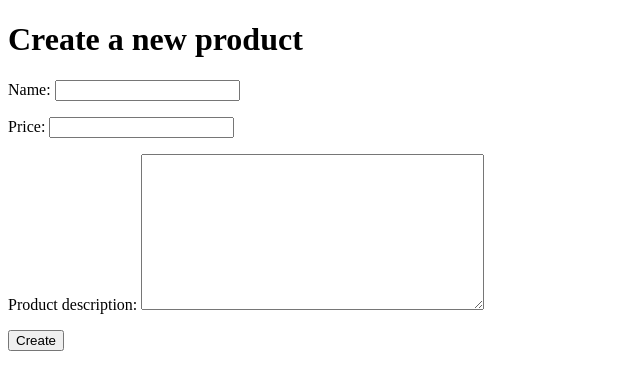
After one commit to Konstantinhik1/site10, a Django app: page /shop/products/create/ in a window 1280 px wide. The commit adds this page. Shown: the top 390 px of the page, without its empty margins (0-640 px from the left). Run offline with Django 5.2, Linux system fonts and the light colour scheme.

Commit message:
form validation

```diff
--- a/mysite/mysite/urls.py
+++ b/mysite/mysite/urls.py
@@ -20,5 +20,5 @@ from django.urls import path, include
 urlpatterns = [
     path('admin/', admin.site.urls),
     path('shop/', include('shopapp.urls')),
-    path('req/', include('requestdataapp.urls')),
+     path('req/', include('requestdataapp.urls')),
 ]
--- a/mysite/requestdataapp/forms.py
+++ b/mysite/requestdataapp/forms.py
@@ -1,6 +1,6 @@
 from django import forms
 
 class UserBioForm(forms.Form):
-    name = forms.CharField()
-    age =forms.IntegerField(label="Your age")
+    name = forms.CharField(max_length=100)
+    age =forms.IntegerField(label="Your age", min_value=1, max_value=120)
     bio = forms.CharField(label="Biography", widget=forms.Textarea)
--- /dev/null
+++ b/mysite/shopapp/forms.py
@@ -0,0 +1,6 @@
+from django import forms
+
+class ProductForm(forms.Form):
+    name = forms.CharField(max_length=100)
+    price = forms.DecimalField(min_value=1, max_value=1000000)
+    description =forms.CharField(label=" Product description", widget=forms.Textarea)
--- a/mysite/shopapp/templates/shopapp/base.html
+++ b/mysite/shopapp/templates/shopapp/base.html
@@ -13,13 +13,13 @@
     Base body
 {% endblock %}
 
-<div>
-   {% now 'H:i' %}
-</div>
-<div>
+<!--<div>-->
+<!--   {% now 'H:i' %}-->
+<!--</div>-->
+<!--<div>-->
 
-   {% now 'l' as current_weekday %}
-  Today is {{ current_weekday }}
-</div>
+<!--   {% now 'l' as current_weekday %}-->
+<!--  Today is {{ current_weekday }}-->
+<!--</div>-->
 </body>
 </html>
--- /dev/null
+++ b/mysite/shopapp/templates/shopapp/create-product.html
@@ -0,0 +1,20 @@
+{% extends 'shopapp/base.html' %}
+
+{% block title %}
+  Create product
+{% endblock %}
+
+{% block body %}
+    <h1>Create a new product</h1>
+    <div>
+      <form method="post">
+         {% csrf_token %}
+
+          {{form.as_p}}
+
+          <button type="submit">
+              Create
+          </button>
+      </form>
+    </div>
+{% endblock %}
--- a/mysite/shopapp/urls.py
+++ b/mysite/shopapp/urls.py
@@ -1,5 +1,5 @@
 from django.urls import path
-from .views import shop_index, groups_list, products_list, orders_list
+from .views import shop_index, groups_list, products_list, orders_list, create_product
 
 app_name = "shopapp"
 
@@ -7,5 +7,6 @@ urlpatterns = [
     path("", shop_index, name="index"),
     path("groups/", groups_list, name="groups_list"),
     path("products/", products_list, name="products_list"),
+    path("products/create/", create_product, name="product_create"),
     path("orders/", orders_list, name="orders_list"),
 ]
--- a/mysite/shopapp/views.py
+++ b/mysite/shopapp/views.py
@@ -2,6 +2,10 @@ from timeit import default_timer
 from django.contrib.auth.models import Group
 from django.http import HttpResponse, HttpRequest
 from django.shortcuts import render
+from django.http import HttpRequest, HttpResponse
+from django.shortcuts import render
+from .forms import ProductForm
+from .forms import ProductForm
 from .models import Product, Order
 
 def shop_index(request: HttpRequest):
@@ -28,6 +32,17 @@ def products_list(request: HttpRequest):
     }
     return render(request, 'shopapp/products-list.html', context=context)
 
+ # Ensure this import is correct and the form exists
+
+def create_product(request: HttpRequest) -> HttpResponse:
+    form = ProductForm()  # Initialize the form
+    context = {
+        "form": form,
+    }
+    return render(request, "shopapp/create-product.html", context=context)
+
+
+
 def orders_list(request: HttpRequest):
     context = {
         "orders": Order.objects.select_related("user").prefetch_related("products").all(),
```
